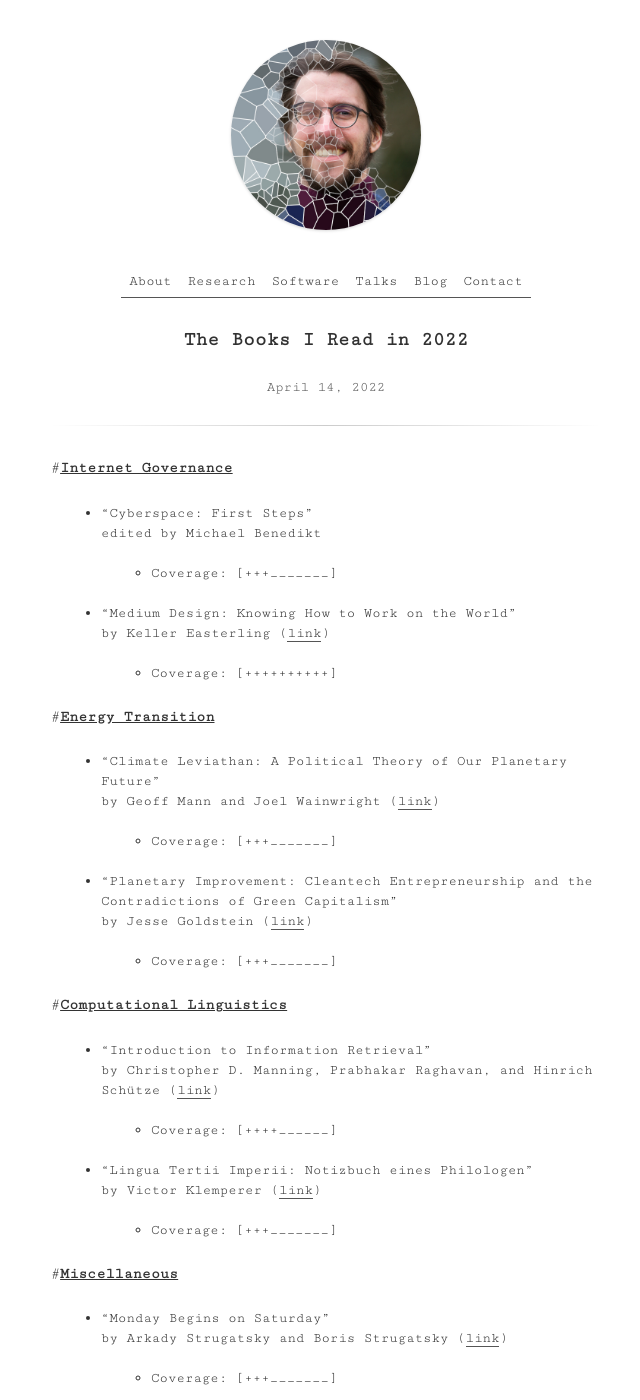
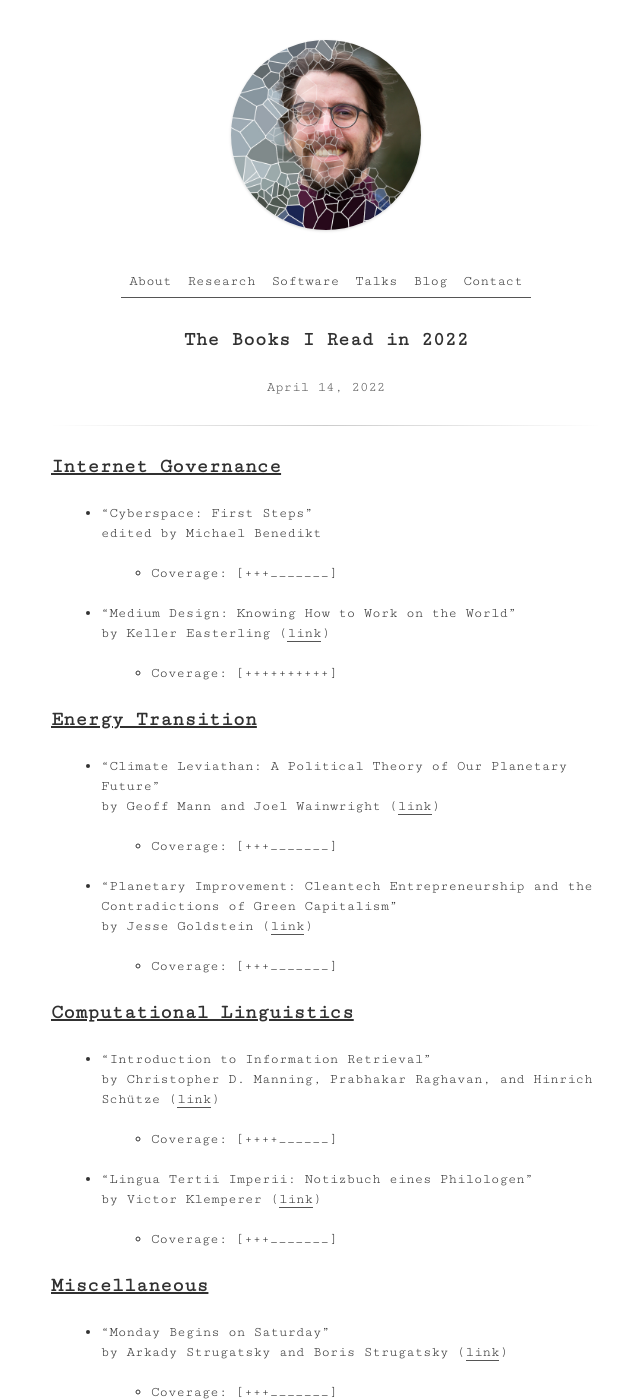
Before and after one commit to Christovis/Christovis.github.io, a Jekyll site: the page built from _blog/2022-04-14-blog-books.md, in a window 1280 px wide and 1400 px high. Shown: the whole window, without its empty margins (314-954 px from the left). Built offline with Jekyll 4.4.1, drawn with Linux system fonts in a browser that asks for light colours.

```diff
--- a/_blog/2022-04-14-blog-books.md
+++ b/_blog/2022-04-14-blog-books.md
@@ -5,7 +5,7 @@ date: 2022-04-14
 authors: Christoph Becker
 ---
 
-#<ins>**Internet Governance**</ins>
+### <ins>**Internet Governance**</ins>
 
 * "Cyberspace: First Steps"<br/>
     edited by Michael Benedikt
@@ -15,7 +15,7 @@ authors: Christoph Becker
     by Keller Easterling ([link](https://www.versobooks.com/books/3245-medium-design))
     * Coverage: [++++++++++]
 
-#<ins>**Energy Transition**</ins>
+### <ins>**Energy Transition**</ins>
 
 * "Climate Leviathan: A Political Theory of Our Planetary Future"<br/>
     by Geoff Mann and Joel Wainwright ([link](https://www.versobooks.com/books/3138-climate-leviathan))
@@ -25,7 +25,7 @@ authors: Christoph Becker
     by Jesse Goldstein ([link](https://mitpress.mit.edu/books/planetary-improvement))
     * Coverage: [+++\_\_\_\_\_\_\_]
 
-#<ins>**Computational Linguistics**</ins>
+### <ins>**Computational Linguistics**</ins>
 
 * "Introduction to Information Retrieval"<br/>
     by Christopher D. Manning, Prabhakar Raghavan, and Hinrich Schütze ([link](https://www.cambridge.org/highereducation/books/introduction-to-information-retrieval/669D108D20F556C5C30957D63B5AB65C#overview))
@@ -36,7 +36,7 @@ authors: Christoph Becker
     * Coverage: [+++\_\_\_\_\_\_\_]
 
 
-#<ins>**Miscellaneous**</ins>
+### <ins>**Miscellaneous**</ins>
 
 * "Monday Begins on Saturday"<br/>
     by Arkady Strugatsky and Boris Strugatsky ([link](https://en.wikipedia.org/wiki/Monday_Begins_on_Saturday))
```
Also changed, not shown: _blog/2021-12-31-blog-books.md (+4 -4 lines).
